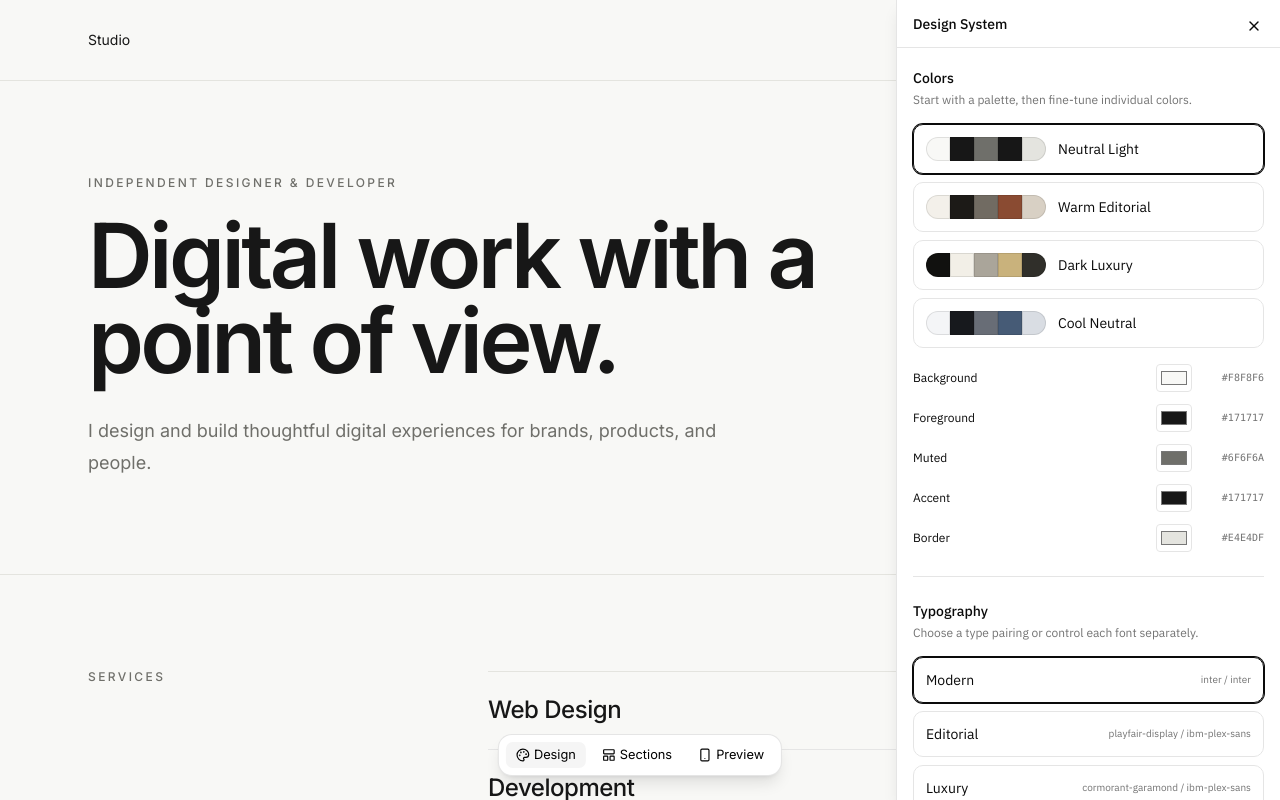
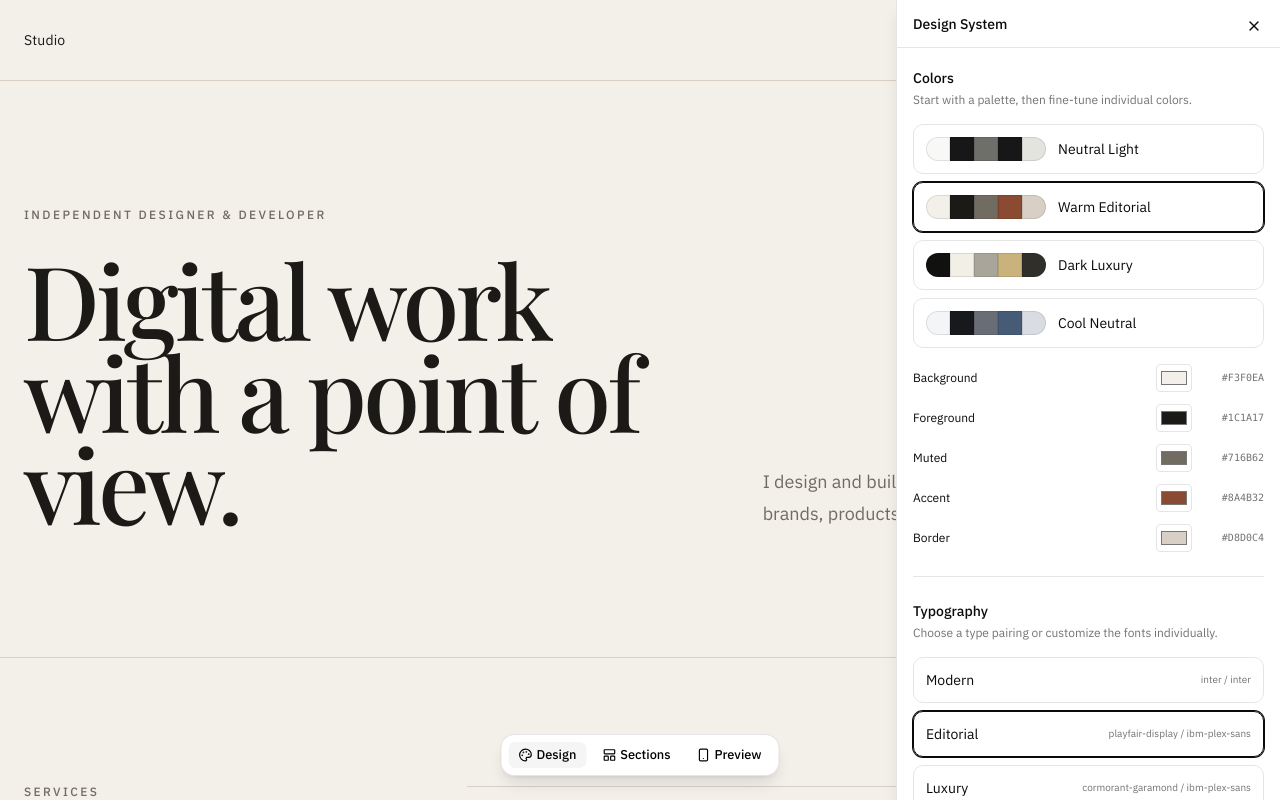
Before and after one commit to chmndu/laypick, a Next.js app: page / in a window 1280 px wide. Both pictures are taken after a click on the button "Design". Shown: the top 800 px of the page. Built offline with nearby package versions, Linux system fonts and the light colour scheme.

Commit message:
refactor: clean typography token variables

```diff
--- a/src/app/globals.css
+++ b/src/app/globals.css
@@ -64,24 +64,6 @@ body {
 .lp-preview {
   background: var(--lp-background);
   color: var(--lp-foreground);
-  font-family: var(--lp-body-font), sans-serif;
-}
-
-.lp-preview h1,
-.lp-preview h2,
-.lp-preview h3,
-.lp-preview h4,
-.lp-preview h5,
-.lp-preview h6 {
-  font-family: var(--lp-heading-font), sans-serif;
-  font-weight: var(--lp-heading-weight);
-}
-
-.lp-preview p,
-.lp-preview span,
-.lp-preview a,
-.lp-preview button {
-  font-weight: var(--lp-body-weight);
 }
 
 :root {
@@ -157,9 +139,11 @@ body {
   * {
     @apply border-border outline-ring/50;
   }
+
   body {
     @apply bg-background text-foreground;
   }
+
   html {
     @apply font-sans;
   }
--- a/src/app/page.tsx
+++ b/src/app/page.tsx
@@ -7,7 +7,7 @@ import { createProjectFromPreset } from "@/lib/composition"
 const initialProject = createProjectFromPreset(
   "Laypick Demo",
   "portfolio",
-  "minimal",
+  "editorial",
 )
 
 export default function Home() {
--- a/src/components/controls/DesignSystemPanel.tsx
+++ b/src/components/controls/DesignSystemPanel.tsx
@@ -191,7 +191,7 @@ export function DesignSystemPanel({
                     </h3>
 
                     <p className="mt-1 text-xs text-muted-foreground">
-                        Choose a type pairing or control each font separately.
+                        Choose a type pairing or customize the fonts individually.
                     </p>
                 </div>
 
@@ -216,6 +216,7 @@ export function DesignSystemPanel({
                                         ...tokens.typography,
                                         headingFont: pair.headingFont,
                                         bodyFont: pair.bodyFont,
+                                        roles: structuredClone(pair.system.roles),
                                     })
                                 }
                             >
--- a/src/lib/renderer/design-tokens.ts
+++ b/src/lib/renderer/design-tokens.ts
@@ -1,4 +1,7 @@
-import type { DesignTokens, TypographyRoleId } from "@/types/design"
+import type {
+    DesignTokens,
+    TypographyRoleId,
+} from "@/types/design"
 
 const fontVariableMap = {
     inter: "var(--lp-font-inter)",
@@ -42,12 +45,6 @@ export function getDesignTokenStyles(
         "--lp-accent": tokens.colors.accent,
         "--lp-border": tokens.colors.border,
 
-        "--lp-heading-font":
-            fontVariableMap[tokens.typography.headingFont],
-
-        "--lp-body-font":
-            fontVariableMap[tokens.typography.bodyFont],
-
         "--lp-section-spacing":
             spacingMap[tokens.spacing.section],
 
@@ -63,13 +60,16 @@ export function getDesignTokenStyles(
 
     for (const [roleId, role] of Object.entries(
         tokens.typography.roles,
-    ) as [TypographyRoleId, DesignTokens["typography"]["roles"][TypographyRoleId]][]) {
+    ) as [
+        TypographyRoleId,
+        DesignTokens["typography"]["roles"][TypographyRoleId],
+    ][]) {
         const prefix = `--lp-type-${roleId}`
 
         styles[`${prefix}-font`] =
             role.font === "heading"
-                ? "var(--lp-heading-font)"
-                : "var(--lp-body-font)"
+                ? fontVariableMap[tokens.typography.headingFont]
+                : fontVariableMap[tokens.typography.bodyFont]
 
         styles[`${prefix}-size`] = role.size
         styles[`${prefix}-line-height`] = role.lineHeight
```
